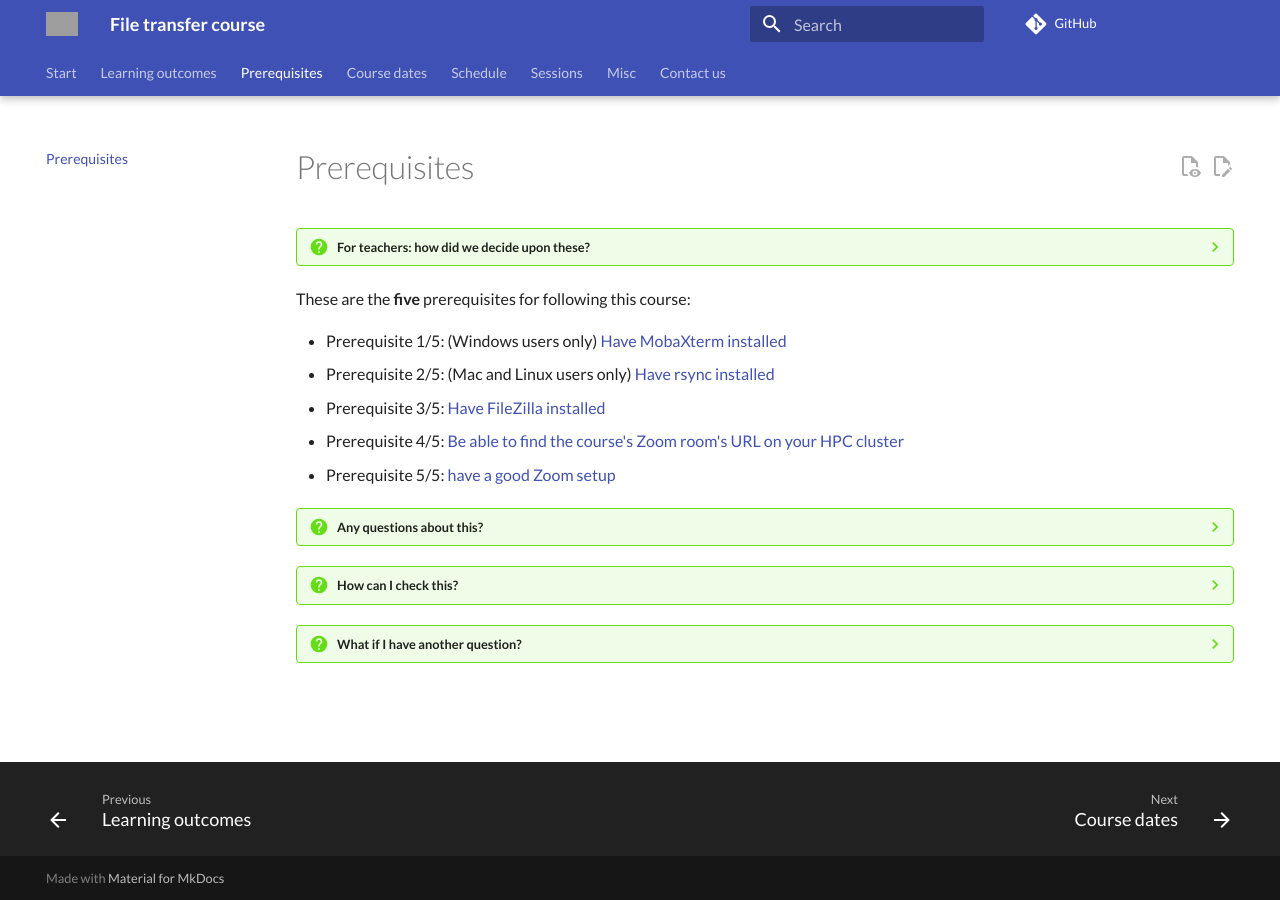
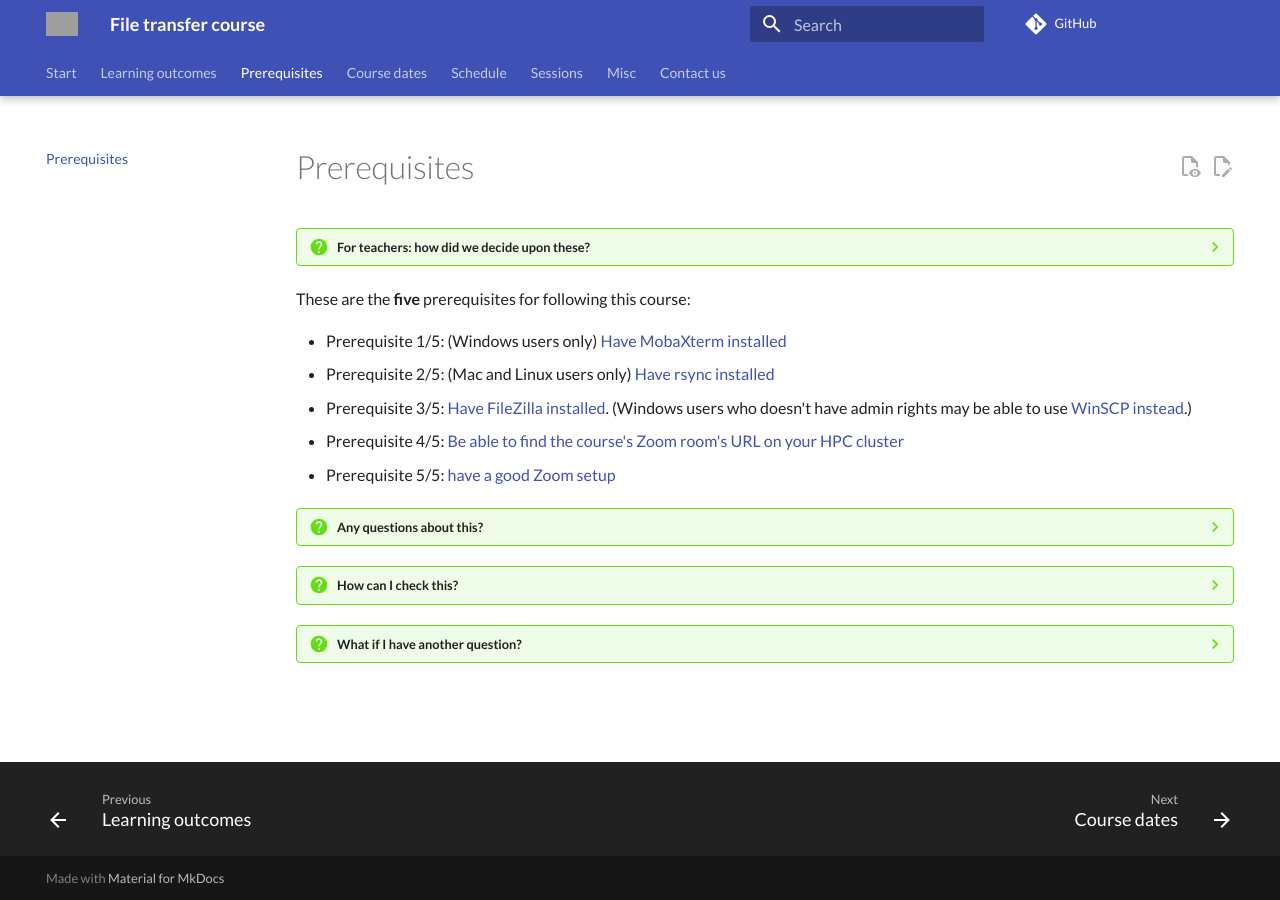
Before and after one commit to UPPMAX/naiss_file_transfer_course, an MkDocs documentation site: the page built from docs/prereqs/README.md, in a window 1280 px wide. Built offline with MkDocs 1.6.1 and Material for MkDocs 9.7.7, drawn with Linux system fonts in a browser that asks for light colours; comment, search, counter and statistics services are not loaded; grey boxes are pictures that could not be loaded.

Commit message:
prereqs add winSCP

```diff
--- a/docs/prereqs/README.md
+++ b/docs/prereqs/README.md
@@ -20,7 +20,8 @@ These are the **five** prerequisites for following this course:
 - Prerequisite 2/5: (Mac and Linux users only)
   [Have rsync installed](../faq/README.md#how-to-install-rsync)
 - Prerequisite 3/5:
-  [Have FileZilla installed](../faq/README.md#how-to-install-filezilla)
+  [Have FileZilla installed](../faq/README.md#how-to-install-filezilla).
+  (Windows users who doesn't have admin rights may be able to use [WinSCP instead](../faq/README.md#how-to-install-winscp).)
 - Prerequisite 4/5: [Be able to find the course's Zoom room's URL
   on your HPC cluster](../faq/README.md#how-to-find-the-courses-zoom-room)
 - Prerequisite 5/5:
```
